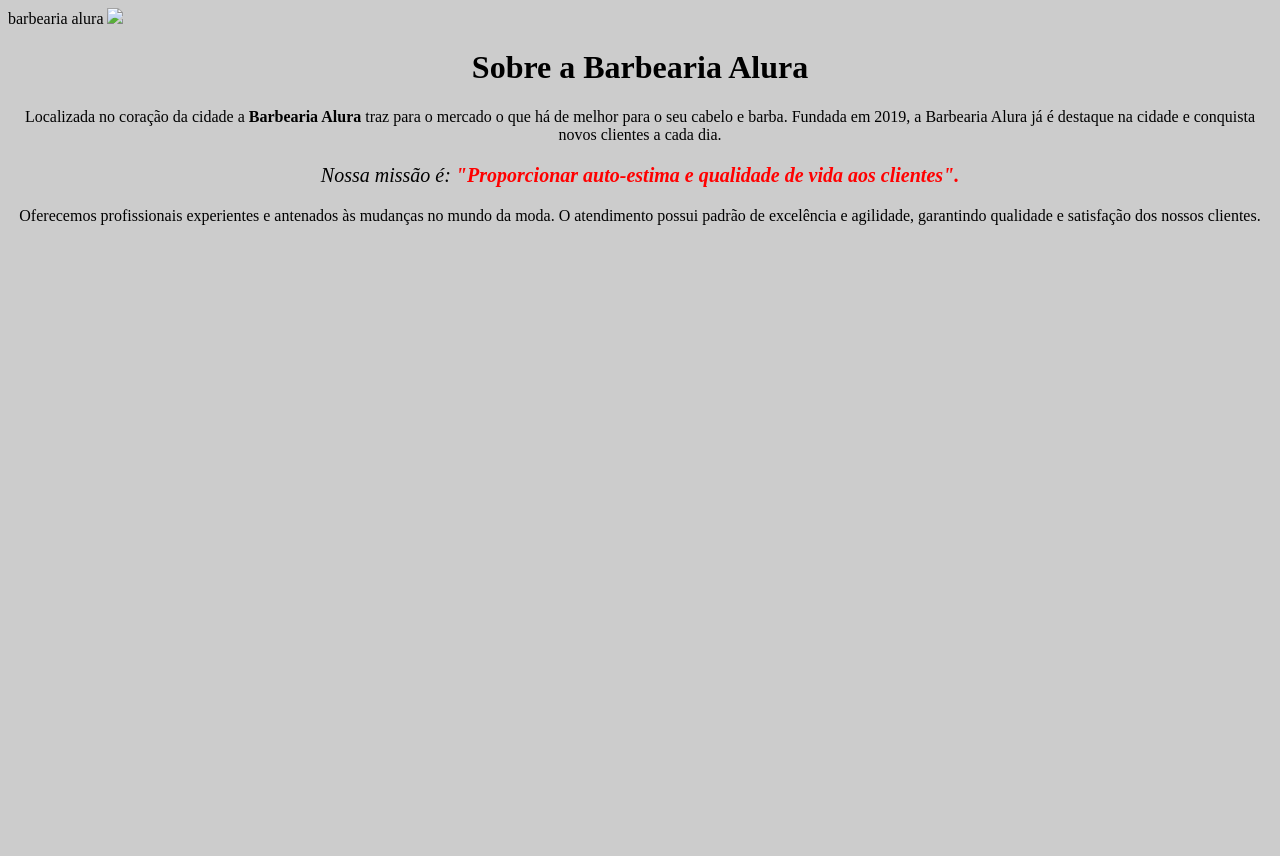
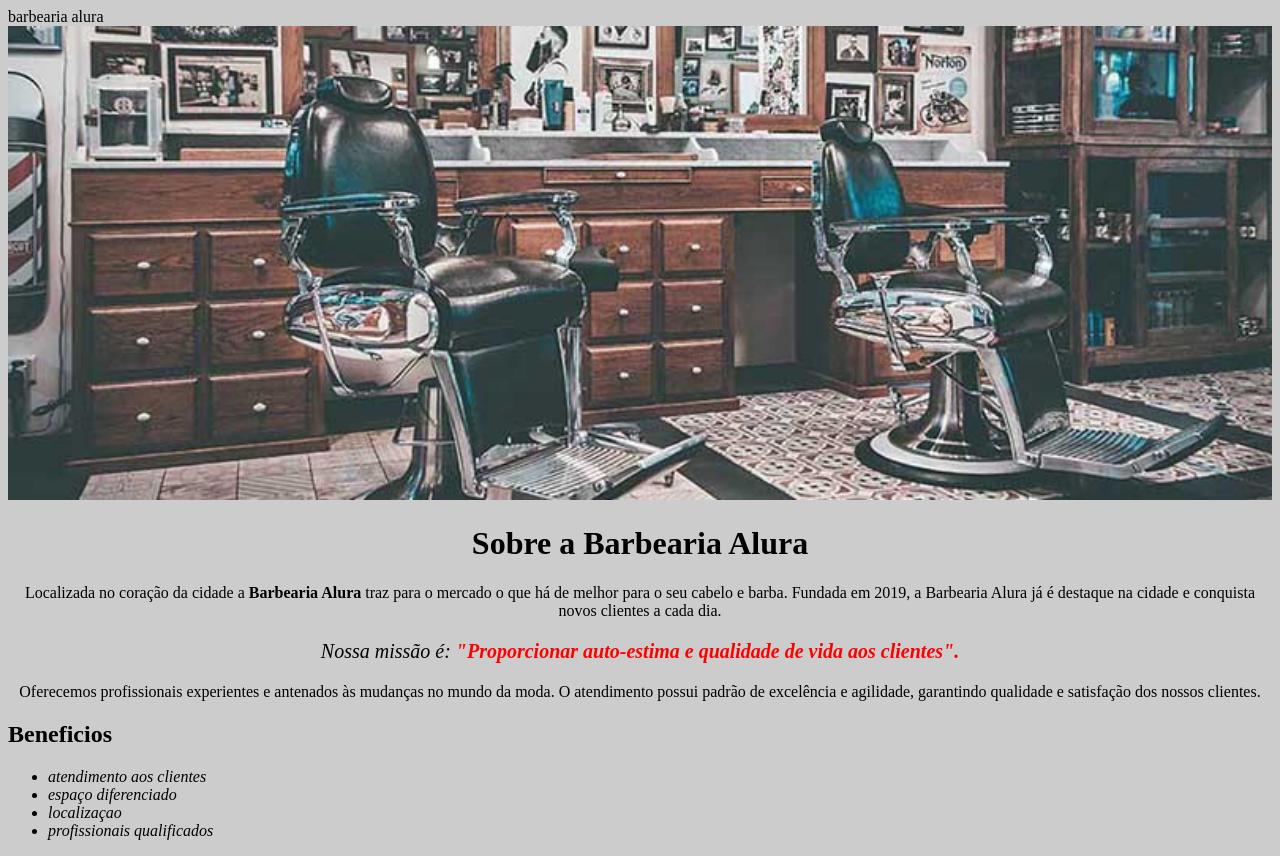
Before and after one commit to Silvar4faela/barbearia-alura, a plain HTML site: page index.html in a window 1280 px wide. Before the commit the page ends 800 px from the top, so only its background shows below. Drawn offline with Linux system fonts and the light colour scheme.

Commit message:
ediçao ediçao

```diff
--- a/index.html
+++ b/index.html
@@ -21,6 +21,16 @@
     <p id="missao"><em>Nossa    missão é:<strong> "Proporcionar auto-estima e qualidade de vida aos clientes".</strong></em></p>
 
     <p>Oferecemos profissionais experientes e antenados às mudanças no mundo da moda. O atendimento possui padrão de excelência e agilidade, garantindo qualidade e satisfação dos nossos clientes. </p>
+
+<h2>Beneficios</h2>
+
+  <ul>
+    <li class="itens">  atendimento aos clientes</li>
+    <li class="itens">  espaço diferenciado</li>
+    <li class="itens">  localizaçao</li>
+    <li class="itens">  profissionais qualificados</li>
+ </ul>
+
   </body>
 
 </html>
--- a/style.css
+++ b/style.css
@@ -2,14 +2,13 @@
 p {
   text-align: center;
 }
-
 
 body{
   background: #CCCCCC
 }
 
 #banner {
-
+  width: 100%;
 }
 
 h1{
@@ -24,7 +23,10 @@ p {
   font-size: 20px
 }
 
-
  em strong{
   color: #FF0000;
 }
+
+.itens {
+  font-style: italic
+}
```
Also changed, not shown: banner.jpg (added).
